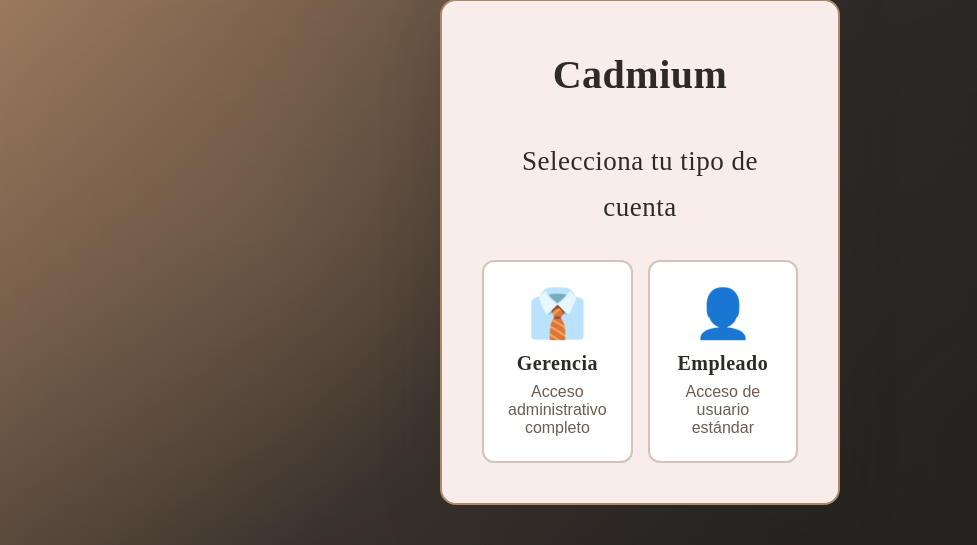
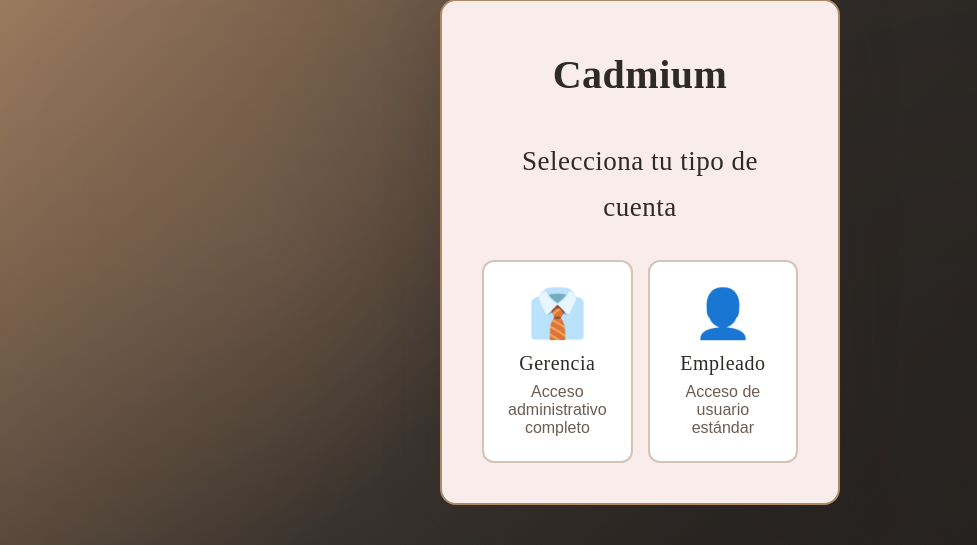
Before and after one commit to al-de-alberto/Cadmium, a Django app: page /login/?next=/panel/asistencia/ in a window 1280 px wide. Shown: the part 178-723 px from the top of the page, without its empty margins (0-977 px from the left). Run offline with Django 4.2, Linux system fonts and the light colour scheme; some web fonts are replaced.

Commit message:
fix: Ajustar font-weight de account-type-btn h3 a 400 para Marcellus SC

```diff
--- a/static/css/styles.css
+++ b/static/css/styles.css
@@ -596,7 +596,7 @@ body.login-page {
     margin-bottom: 8px;
     font-size: 1.25rem;
     font-family: 'Marcellus SC', serif;
-    font-weight: 600;
+    font-weight: 400;
 }
 
 .account-type-btn p {
```
